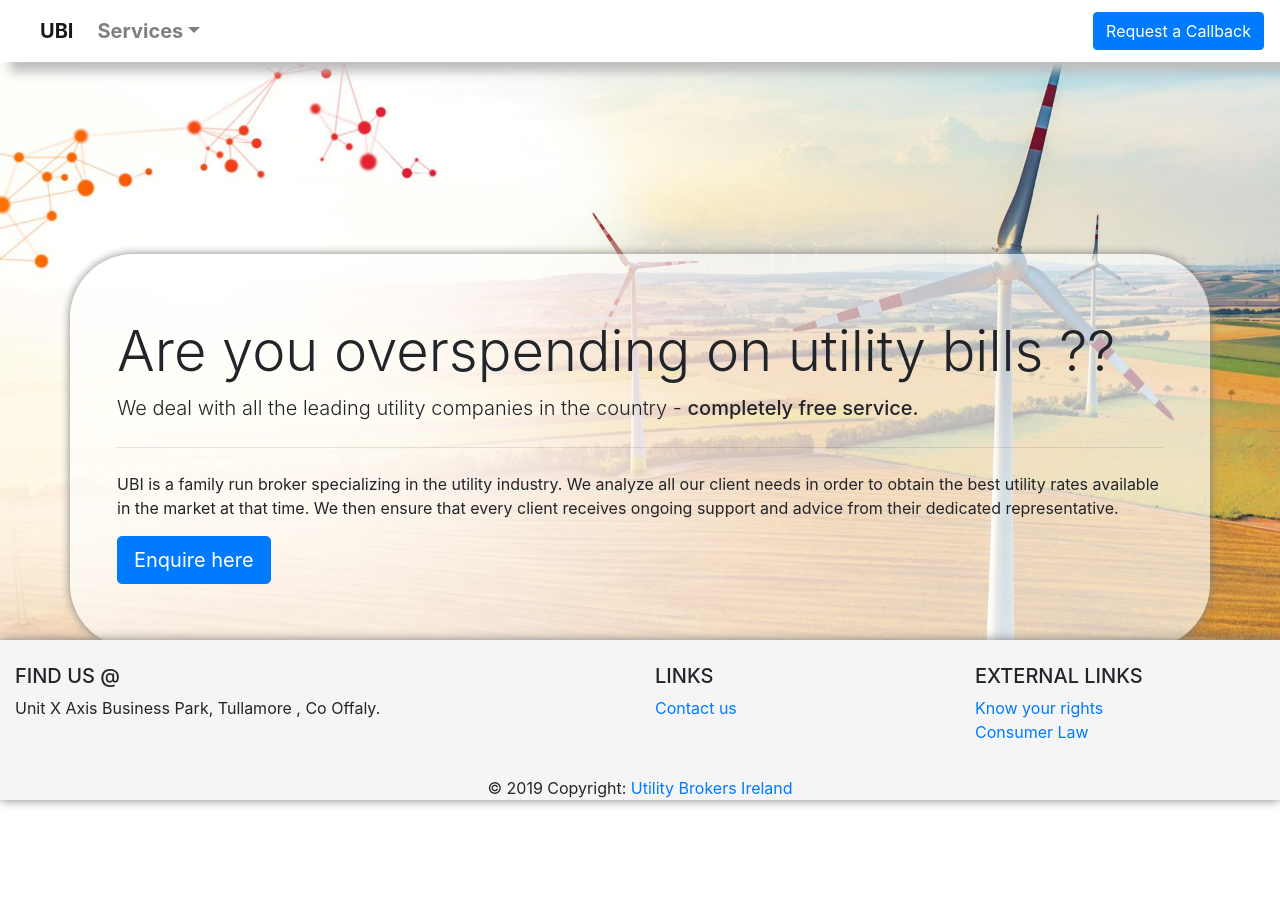
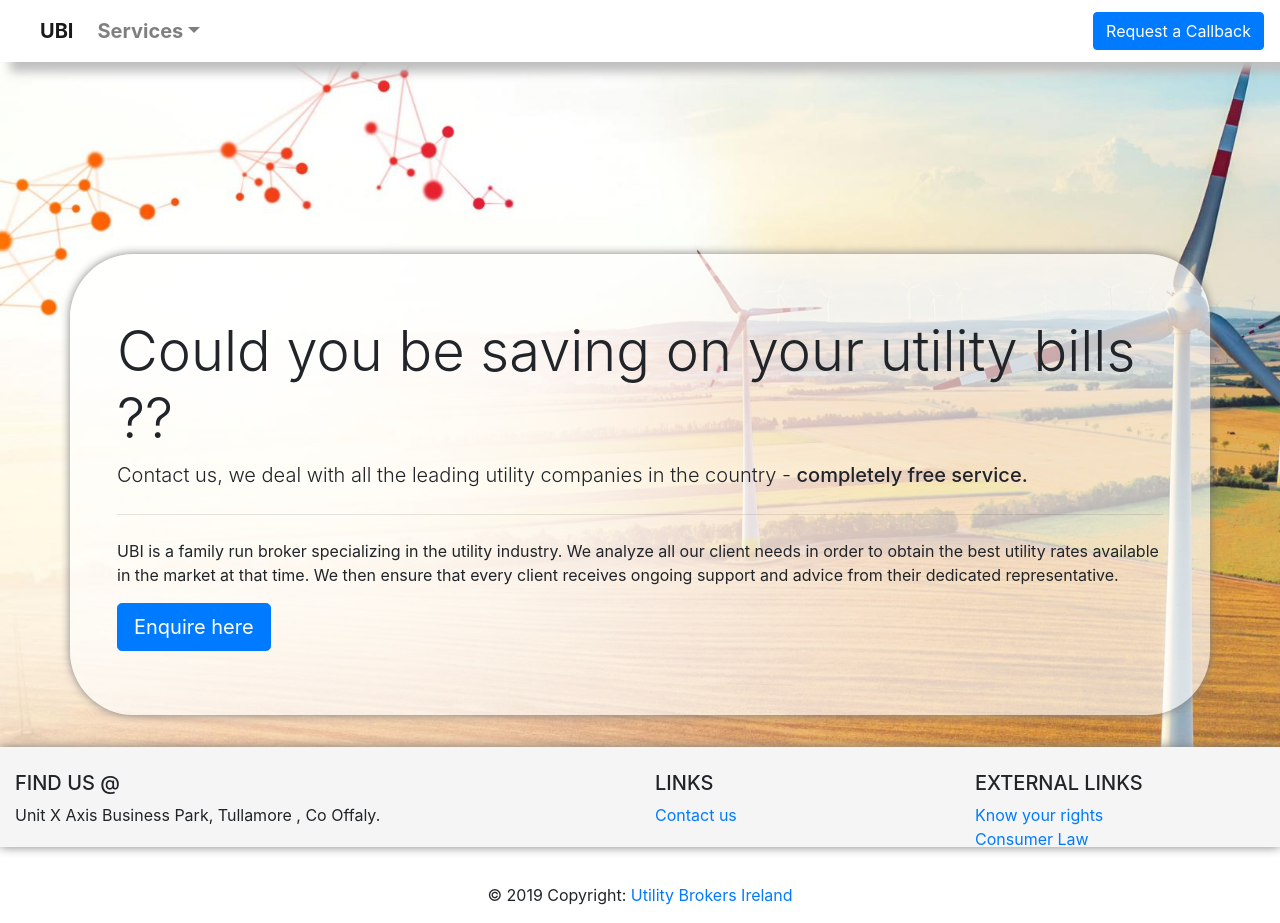
Before and after one commit to nick-maher/utilitybrokersireland, a plain HTML site: page index.html in a window 1280 px wide. Before the commit the page ends 800 px from the top, so only its background shows below. Drawn offline with nearby package versions, Linux system fonts and the light colour scheme.

Commit message:
Updating footer

```diff
--- a/css/style.css
+++ b/css/style.css
@@ -31,12 +31,7 @@
     font-weight: 500;
 }
 
-#cover-section-jumbotron-container {
-    background-color: #ffffffa6;
-    border-radius: 4em;
-    margin-top: 15%;
-    box-shadow: 0px 0px 10px grey;
-}
+
 
 #footer-section {
     background-color: white;
@@ -104,11 +99,19 @@
     background-color: transparent;
 }
 
+#cover-section-jumbotron-container {
+    background-color: #ffffffa6;
+    border-radius: 4em;
+    margin-top: 15%;
+    box-shadow: 0px 0px 10px grey;
+}
 /* ------------------------------------------------ Footer ---------------------*/
 
 footer {
-  position: fixed;
-  height: 160px;
+
+
+  height: 100px;
+
   left: 0;
   bottom: 0;
   width: 100%;
--- a/index.html
+++ b/index.html
@@ -47,8 +47,8 @@
       <section id="cover-section">
           <div class="container" id="cover-section-jumbotron-container">
               <div class="jumbotron">
-                <h1 class="display-4">Are you overspending on utility bills ?? </h1>
-                <p class="lead">We deal with all the leading utility companies in the country - <span id="bold-text">completely free service.</span></p>
+                <h1 class="display-4">Could you be saving on your utility bills ?? </h1>
+                <p class="lead">Contact us, we deal with all the leading utility companies in the country - <span id="bold-text">completely free service.</span></p>
                 <hr class="my-4">
                 <p>UBI is a family run broker specializing in the utility industry. We analyze all our client needs in order to obtain the best utility rates available in the market at that time. We then ensure that every client receives ongoing support and advice from their dedicated representative.</p>
                 <a class="btn btn-primary btn-lg" href="mailto:info@ubi.ie" role="button">Enquire here</a>
@@ -59,7 +59,7 @@
 
                                                                <!-- **** FOOTER **** -->
 
- <footer class="page-footer font-small blue pt-4">
+ <footer class="page-footer font-small pt-4">
 
 
   <div class="container-fluid text-center text-md-left">
```
Also changed, not shown: contact.html (+3 -3 lines), elec.html (+1 -1 lines), gas.html (+2 -2 lines).
